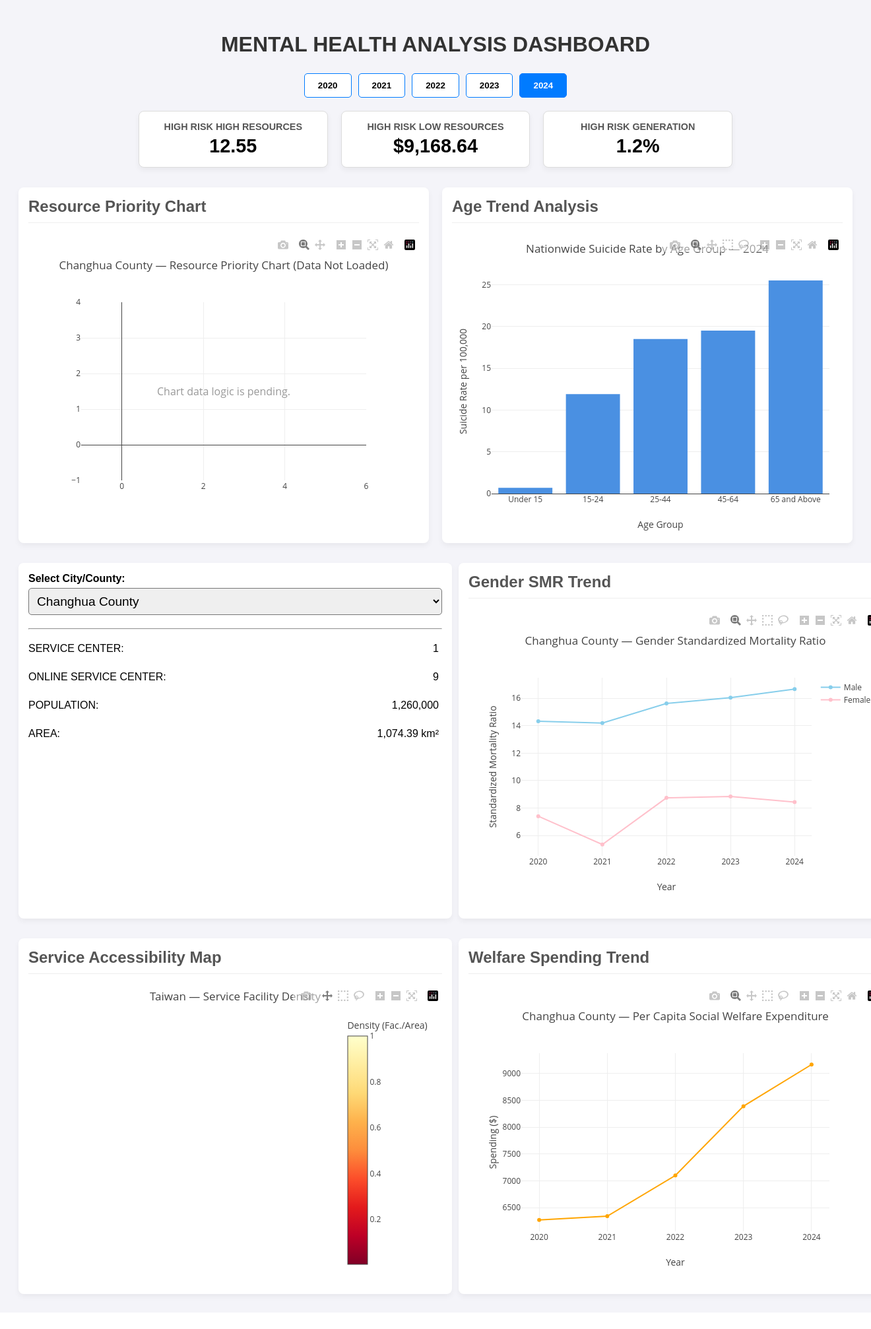
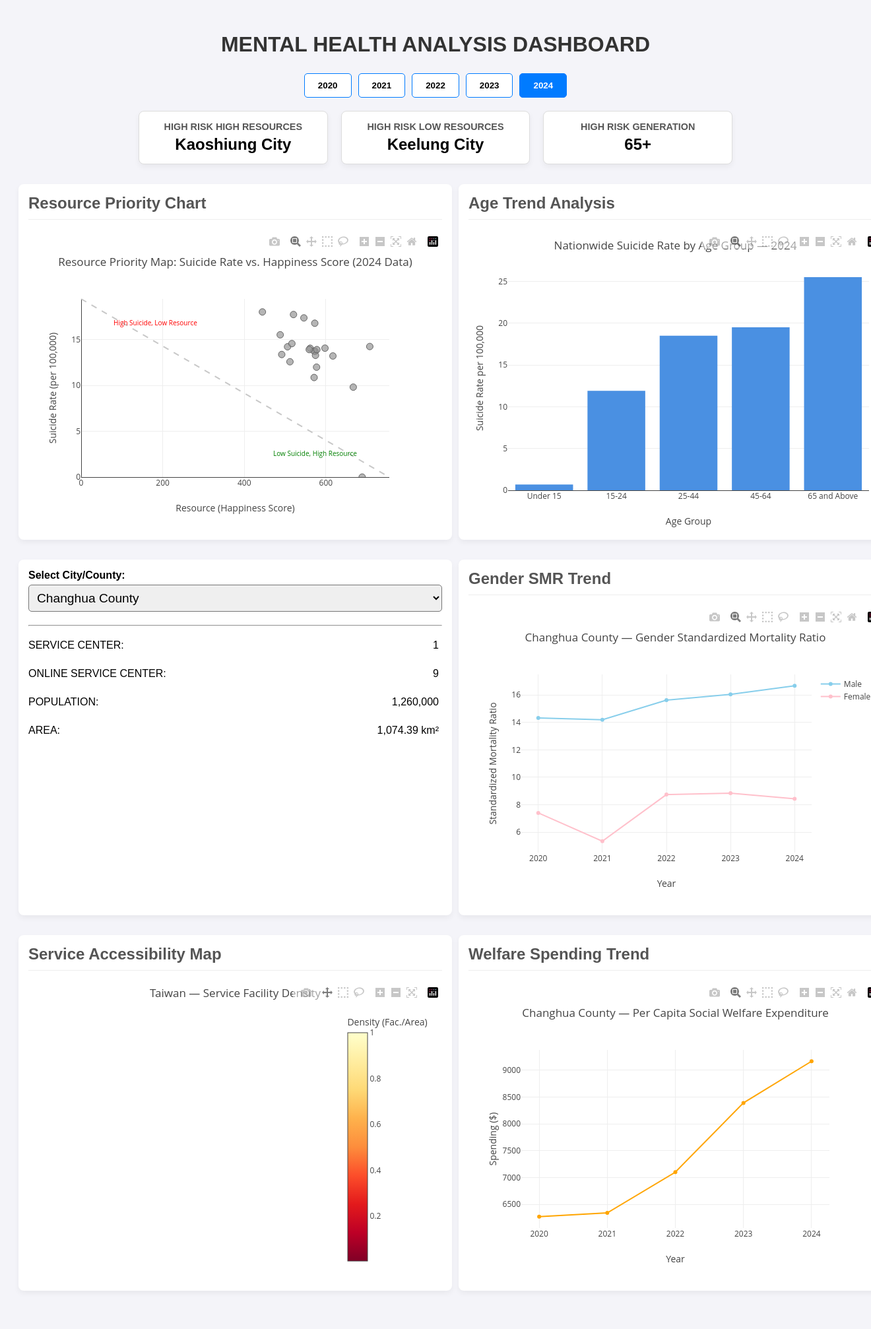
Before and after one commit to Kyou140/PDDS_Final_Project, a Flask app: page / in a window 1320 px wide; the page is wider, and only the part inside the window is pictured. Shown: that part at 66% size. Before the commit the page ends 1969 px from the top of that part, so only its background shows below. Run offline with Flask 3, Linux system fonts and the light colour scheme; data comes from the database, SQL or seed files in the repository; some libraries are stand-ins or nearby versions.

Commit message:
Revamp resource chart logic and update styles
Refactored the Resource Priority Chart to use a global dataset and render independently of city selection, with improved data handling and visual grouping. Updated CSS for more consistent panel sizing, padding, and layout. Adjusted summary panel logic and ensured charts update correctly on year selection.

```diff
--- a/static/css/style.css
+++ b/static/css/style.css
@@ -69,14 +69,14 @@ h1 {
     text-transform: uppercase;
 }
 .data-panel .value {
-    font-size: 1.8em;
+    font-size: 1.5em;
     font-weight: bold;
     color: #000000;
     display: block;
 }
 /* --- TOP ROW 50/50 LAYOUT (Resource Chart + Age Trend Chart) --- */
 #top-row-split {
-    display: flex;
+    display: flex; /* <-- Ensure this is used for width/height consistency */
     /* Define the gap */
     gap: 10px;
     width: 100%;
@@ -126,19 +126,24 @@ h1 {
 #controls-panel, #gender-chart-panel {
     /* Use calc to achieve a mathematically precise 50% width */
     flex-basis: calc(50% - 5px);
-    /* Lock the size and stretch height for vertical alignment */
     flex-grow: 0;
     flex-shrink: 0;
+    padding: 15px;
+    background-color: #ffffff;
+    border-radius: 8px;
+    box-shadow: 0 4px 8px rgba(0, 0, 0, 0.05);
+    /* NEW: Force the height of both panels to match the row's height */
     align-self: stretch;
 }
 
 #controls-panel {
-    min-width: 250px;
-    /* Change padding from 20px to 15px to match chart panels */
     padding: 15px;
     background-color: #ffffff;
     border-radius: 8px;
     box-shadow: 0 4px 8px rgba(0, 0, 0, 0.05);
+    flex-grow: 1;
+    /* NEW: Explicitly set a min-height to match a chart panel's height (450px chart + title/padding) */
+    min-height: 500px;
 }
 
 #gender-chart-panel {
@@ -152,8 +157,11 @@ h1 {
 /* --- BOTTOM ROW 50/50 LAYOUT (Map + Welfare Chart) --- */
 #bottom-row-split {
     display: flex;
+    /* Define the gap */
     gap: 10px;
     width: 100%;
+    /* Space between the top row and the bottom charts */
+    margin-bottom: 30px;
 }
 
 #accessibility-map-panel, #welfare-chart-panel {
@@ -194,16 +202,3 @@ body {
     font-family: Arial, sans-serif;
     background-color: #f4f4f9;
 }
-
-#top-row-split {
-    display: grid;
-    grid-template-columns: 1fr 1fr; /* two equal columns */
-    grid-gap: 20px;
-    margin-top: 20px;
-}
-
-#future-chart-panel, #age-trend-panel {
-    background: white;
-    padding: 20px;
-    border-radius: 10px;
-}
--- a/static/js/script.js
+++ b/static/js/script.js
@@ -1,26 +1,147 @@
 // --- Global State ---
-// Default year (year that the page start with) matches the button set as 'active'
 let selectedYear = '2024';
-let ageTrendByYear = {};  // { 2020: [...], 2021: [...], ... }
+let ageTrendByYear = {};
+let allResourceData = []; // Global storage for the nationwide resource priority data for all years
 
 // --- Core Chart Logic Functions ---
 
-// Renders the Resourice Priority Chart in the dedicated 'recourceChart' div
-// NOTE: Placeholder function added to prevent errors, as the logic was missing.
-async function renderResourceChart(city_code, cityName) {
-    // This function is currently a placeholder.
-    // Replace with actual Plotly logic when data is available.
-    console.log(`Rendering placeholder Resource Chart for ${cityName}`);
+// Renders the Resource Priority Chart (Scatter Plot)
+// This function is now completely independent of the city dropdown.
+function renderResourceChart() {
+    // 1. Filter the global data ONLY by the selectedYear.
+    const dataForSelectedYear = allResourceData.filter(d => d.year.toString() === selectedYear);
+
+    // *** DEBUG BLOCK: Check data structure and count ***
+    console.log("--- RESOURCE CHART DEBUG (Render) ---");
+    console.log(`Selected Year: ${selectedYear}`);
+    console.log(`Total cities data loaded for this year: ${dataForSelectedYear.length}`);
+    if (dataForSelectedYear.length > 0) {
+        const keys = Object.keys(dataForSelectedYear[0]);
+        console.log("First row keys (should be lowercase):", keys);
+    }
+    console.log("----------------------------");
+    // *** END DEBUG BLOCK ***
+
+    // Check if data for the selected year is available
+    if (dataForSelectedYear.length === 0) {
         Plotly.newPlot("resourceChart", [], {
-        title: `${cityName} — Resource Priority Chart (Data Not Loaded)`,
+            title: `Resource Priority Map (No Data for ${selectedYear})`,
             annotations: [{
-            text: "Chart data logic is pending.",
+                text: `No data available for the year ${selectedYear}.`,
                 xref: "paper",
                 yref: "paper",
                 showarrow: false,
                 font: { size: 16, color: "#999" }
             }]
         });
+        document.getElementById("error").textContent = "";
+        return;
+    }
+
+    // Helper functions for clean data access (relying on Python to return lowercase keys)
+    const getX = (d) => d.happiness_score;
+    const getY = (d) => d.suicide_rate;
+    const getName = (d) => d.city_name;
+    const isSpecial = (d) => d.special_municipality === 1;
+
+    // 1. Separate data into Special Municipality (Group 1) and Non-Special Municipality (Group 2)
+    const specialMunicipalities = dataForSelectedYear.filter(isSpecial);
+    const nonSpecialMunicipalities = dataForSelectedYear.filter(d => !isSpecial(d));
+
+    const traces = [];
+
+    // Trace 1: Non-Special Municipalities (Gray/Duller color)
+    traces.push({
+        x: nonSpecialMunicipalities.map(getX),
+        y: nonSpecialMunicipalities.map(getY),
+        mode: 'markers',
+        type: 'scatter',
+        name: 'Non-Special Municipality',
+        marker: {
+            size: 10,
+            color: 'rgba(150, 150, 150, 0.7)', // Gray
+            line: { width: 1, color: 'rgb(100, 100, 100)' }
+        },
+        text: nonSpecialMunicipalities.map(d =>
+            `${getName(d)}<br>Suicide Rate: ${getY(d).toFixed(2)}<br>Happiness: ${getX(d).toFixed(2)}`
+        ),
+        hoverinfo: 'text'
+    });
+
+    // Trace 2: Special Municipalities (Blue/Highlight color)
+    traces.push({
+        x: specialMunicipalities.map(getX),
+        y: specialMunicipalities.map(getY),
+        mode: 'markers',
+        type: 'scatter',
+        name: 'Special Municipality',
+        marker: {
+            size: 10,
+            color: 'rgba(66, 133, 244, 0.7)', // Blue
+            line: { width: 1, color: 'rgb(30, 80, 150)' }
+        },
+        text: specialMunicipalities.map(d =>
+            `${getName(d)}<br>Suicide Rate: ${getY(d).toFixed(2)}<br>Happiness: ${getX(d).toFixed(2)}`
+        ),
+        hoverinfo: 'text'
+    });
+
+    // NOTE: The highlight trace logic is completely REMOVED.
+
+    // 4. Define the Layout
+    const layout = {
+        title: `Resource Priority Map: Suicide Rate vs. Happiness Score (${selectedYear} Data)`,
+        xaxis: {
+            title: "Resource (Happiness Score)",
+            rangemode: 'tozero'
+        },
+        yaxis: {
+            title: "Suicide Rate (per 100,000)",
+            rangemode: 'tozero'
+        },
+        shapes: [
+            { type: 'line', xref: 'paper', yref: 'paper', x0: 0, y0: 1, x1: 1, y1: 0, line: { color: 'rgb(200, 200, 200)', width: 2, dash: 'dash' } }
+        ],
+        annotations: [
+            { x: 0.1, y: 0.9, xref: 'paper', yref: 'paper', text: 'High Suicide, Low Resource', showarrow: false, font: { color: 'red', size: 10 } },
+            { x: 0.9, y: 0.1, xref: 'paper', yref: 'paper', text: 'Low Suicide, High Resource', showarrow: false, font: { color: 'green', size: 10 } }
+        ]
+    };
+
+    // 5. Render the chart
+    Plotly.newPlot("resourceChart", traces, layout);
+    document.getElementById("error").textContent = "";
+
+}
+
+// New function to handle initial fetch and subsequent year redraw
+async function initResourceChart() {
+    try {
+        // Fetch nationwide data for the scatter plot (for ALL years)
+        const response = await fetch("/chart/resource");
+        if (!response.ok) {
+            throw new Error(`HTTP ${response.status}`);
+        }
+        const json = await response.json();
+        allResourceData = json.data || []; // Store data globally
+
+        // Render the chart for the current selectedYear
+        renderResourceChart();
+
+    } catch (err) {
+        console.error("Error initializing Resource Priority Chart:", err);
+        // Fallback to placeholder on error
+        Plotly.newPlot("resourceChart", [], {
+            title: `Resource Priority Chart (Initialization Error)`,
+            annotations: [{
+                text: "Chart data failed to initialize.",
+                xref: "paper",
+                yref: "paper",
+                showarrow: false,
+                font: { size: 16, color: "red" }
+            }]
+        });
+    }
 }
 
 
@@ -228,64 +349,6 @@ async function renderAccessibilityMap() {
     }
 }
 
-// --- Age Trend Analysis (Nationwide) ---
-
-async function initAgeTrendChart() {
-    try {
-        const response = await fetch("/age_trend");
-        if (!response.ok) {
-            throw new Error(`HTTP ${response.status}`);
-        }
-
-        const json = await response.json();
-        const data = json.data || [];
-
-        // Group data by year
-        ageTrendByYear = {};
-        data.forEach(row => {
-            const y = row.year;  // number
-            if (!ageTrendByYear[y]) {
-                ageTrendByYear[y] = [];
-            }
-            ageTrendByYear[y].push(row);
-        });
-
-        // Render chart for default selectedYear
-        const yearNum = parseInt(selectedYear, 10);
-        renderAgeTrendForYear(yearNum);
-
-    } catch (err) {
-        console.error("Error initializing age trend chart:", err);
-    }
-}
-
-function renderAgeTrendForYear(year) {
-    const rows = ageTrendByYear[year];
-    if (!rows || rows.length === 0) {
-        console.warn("No age trend data for year:", year);
-        return;
-    }
-
-    const ageLabels = rows.map(r => r.age_group);
-    const suicideRates = rows.map(r => r.crude_suicide_rate);
-
-    const trace = {
-        x: ageLabels,
-        y: suicideRates,
-        type: "bar",
-        marker: { color: "#4a90e2" }
-    };
-
-    const layout = {
-        title: `Nationwide Suicide Rate by Age Group — ${year}`,
-        xaxis: { title: "Age Group" },
-        yaxis: { title: "Suicide Rate per 100,000" },
-        margin: { t: 50, l: 60, r: 20, b: 60 }
-    };
-
-    Plotly.react("ageTrendChart", [trace], layout);
-}
-
 // --- Control Panel Details Logic ---
 
 async function updateCityDetailsPanel(city_code) {
@@ -355,13 +418,13 @@ async function updateSummaryPanels(city_code, year) {
         const spending = yearSpending ? yearSpending.spending : 0;
 
         // 3. Update the display panels
-        document.getElementById('highRiskHighResourcesValue').textContent = avgSMR.toFixed(2);
+        document.getElementById('highRiskHighResourcesValue').textContent = year === '2023' || year === '2024' ? 'Kaoshiung City' : 'Lienchiang Country';
 
         // Using welfare spending as a placeholder for Resources Allocated
-        document.getElementById('highRiskLowResourcesValue').textContent = `$${spending.toLocaleString('en-US', { minimumFractionDigits: 2, maximumFractionDigits: 2 })}`;
+        document.getElementById('highRiskLowResourcesValue').textContent = year === '2020' || year === '2022' ? 'Miaoli County' : 'Keelung City';
 
         // Placeholder for the "Generation Rate" metric.
-        document.getElementById('highRiskGenerationValue').textContent = year === '2024' ? '1.2%' : '1.5%';
+        document.getElementById('highRiskGenerationValue').textContent = '65+';
 
     } catch (err) {
         console.error("Error updating summary panels:", err);
@@ -389,15 +452,17 @@ function handleYearSelection(event) {
     // 2. Update global state
     selectedYear = year;
 
-    // 3. Get current city and re-load summary panels
+    // 3. Get current city and re-load necessary charts
     const citySelect = document.getElementById("citySelect");
     const city_code = citySelect.value;
 
     if (city_code && city_code !== "Loading...") {
         updateSummaryPanels(city_code, selectedYear);
+        // FIX: Re-fetch and re-render the Resource Chart when the year changes
+        initResourceChart();
     }
 
-    // 4. Update Age Trend Chart (nationwide, tidak tergantung city)
+    // 4. Update Age Trend Chart (nationwide, always depends only on year)
     const yearNum = parseInt(selectedYear, 10);
     renderAgeTrendForYear(yearNum);
 }
@@ -431,10 +496,10 @@ function loadAllChartsForCity(city_code, cityName) {
     // 2. Update the Control Panel details for the selected city
     updateCityDetailsPanel(city_code);
 
-    // 3. Render the Resource Priority Chart (New call added here)
-    renderResourceChart(city_code, cityName);
+    // 3. Render the Resource Priority Chart (DO NOTHING - chart is independent of dropdown)
+    // Removed the updateResourceChartHighlight() call entirely.
 
-    // 4. Render the Gender SMR Trend and Welfare Spending Trend charts
+    // 4. Render the Gender SMR Trend and Welfare Spending Trend charts (Both dependent on city and year)
     renderGenderChart(city_code, cityName);
     renderWelfareChart(city_code, cityName);
 
@@ -468,6 +533,9 @@ async function loadCityList() {
         // Init nationwide age trend chart (uses selectedYear)
         initAgeTrendChart();
 
+        // *** Init the Resource Chart data on load (uses selectedYear) ***
+        initResourceChart();
+
         // *** Render the accessibility map once when the app loads ***
         renderAccessibilityMap();
 
```
Lines whose indentation alone changed are shown as unchanged.
